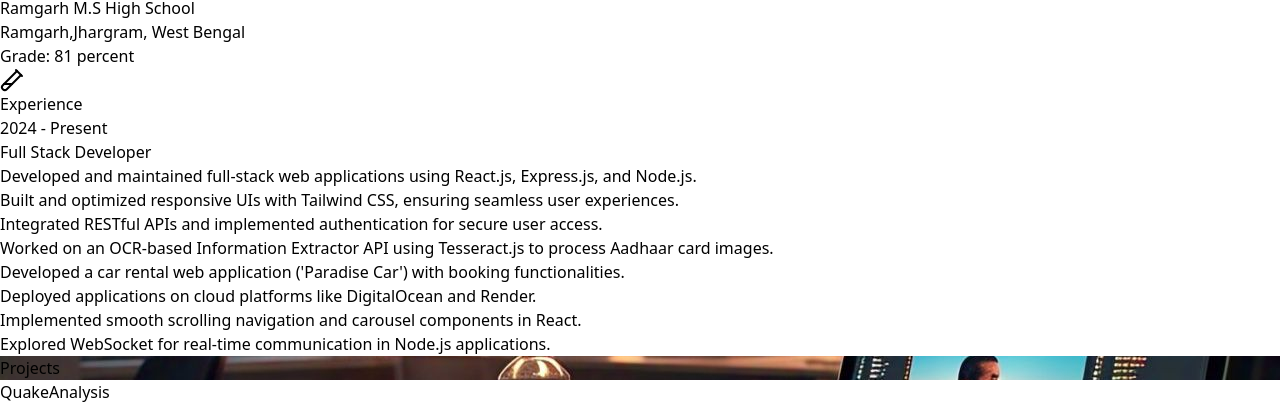
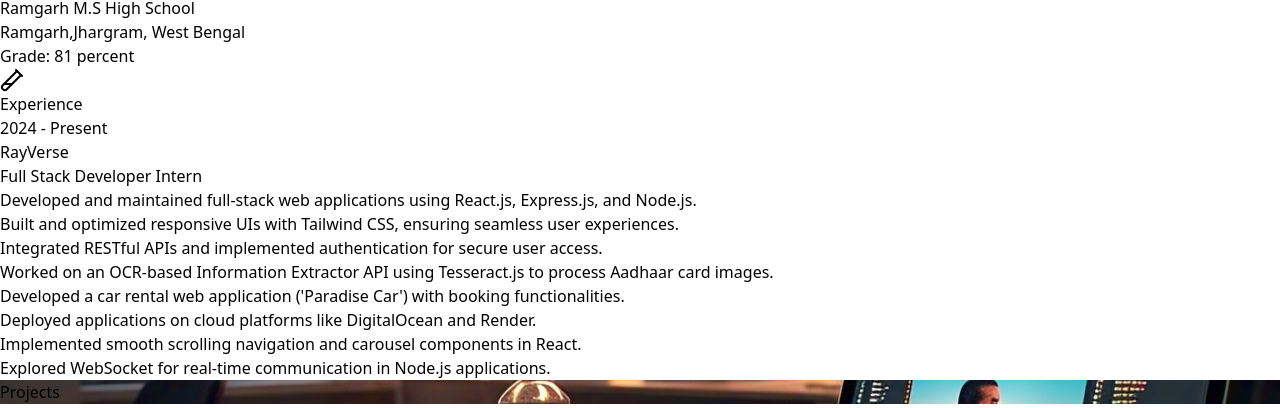
Before and after one commit to Arkajyoti333/Profolio_arka.dev, a React (Vite) app: page / in a window 1280 px wide. Shown: the part 3336-3744 px from the top of the page. Built offline with nearby package versions, Linux system fonts and the light colour scheme; grey boxes are pictures that could not be loaded.

Commit message:
`Update experience items in Profile component: add company name, modify title display`

```diff
--- a/src/components/Profile/profile.jsx
+++ b/src/components/Profile/profile.jsx
@@ -36,7 +36,8 @@ import { GraduationCap, TestTube2 } from 'lucide-react'
   const experienceItems = [
     {
       "year": "2024 - Present",
-      "title": "Full Stack Developer",
+      "company": "RayVerse",
+      "title": "Full Stack Developer Intern",
       "details": [
         "Developed and maintained full-stack web applications using React.js, Express.js, and Node.js.",
         "Built and optimized responsive UIs with Tailwind CSS, ensuring seamless user experiences.",
@@ -98,11 +99,14 @@ import { GraduationCap, TestTube2 } from 'lucide-react'
                 <div className="absolute -left-[21px] w-4 h-4 bg-orange-400 rounded-full border-4 border-orange-50" />
                 <div className="font-medium">{item.year}</div>
                 <div className="mt-2">
-                  <div className="flex items-center gap-2 text-orange-400">
-                    <div className="w-4 h-4" />
-                    {item.title}
-                  </div>
-                  <ul className="mt-2 space-y-1">
+                    <div className="w-4 h-4 text-orange-400 font-bold gap-2 m-3">
+                      {item.company}
+                    </div>
+
+                    <div className="w-4 h-4 text-gray-800 " />
+                 <p className='font-bold'>{item.title}</p>
+
+                  <ul className="mt-2 space-y-1 ">
                     {item.details.map((detail, idx) => (
                       <li key={idx} className="text-gray-600">{detail}</li>
                     ))}
```
